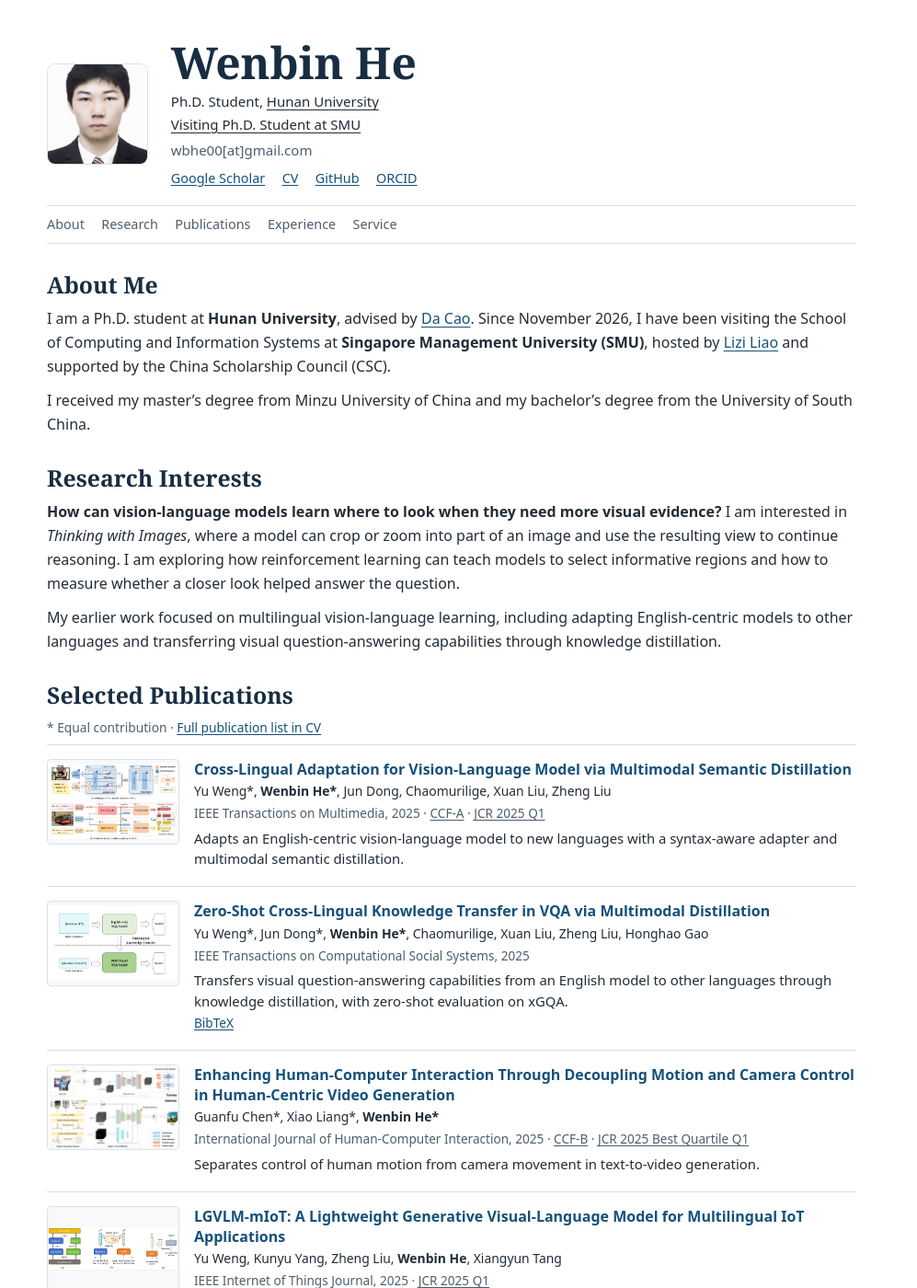
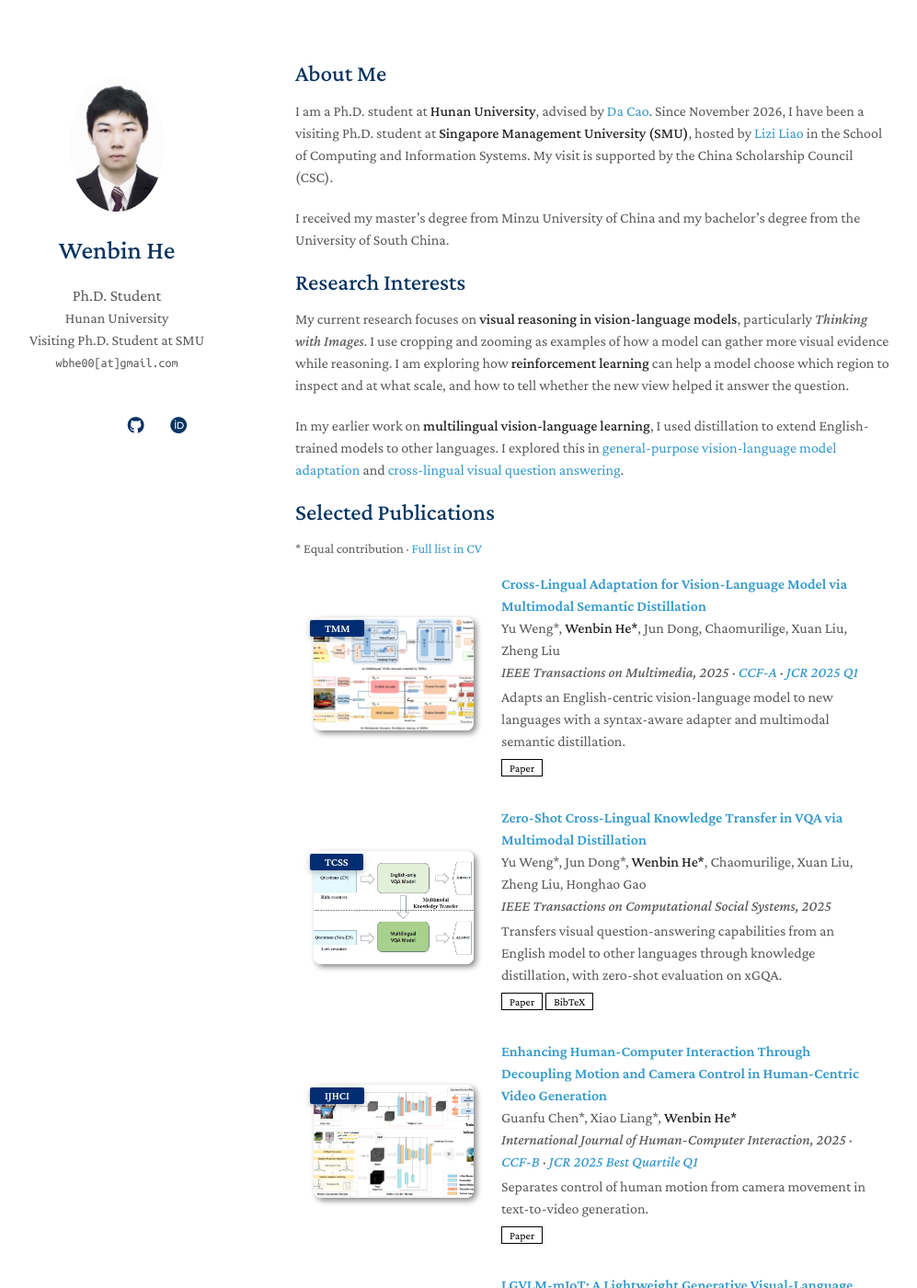
Before and after one commit to BbiHH/BbiHH.github.io, a Jekyll site: the page built from index.md, in a window 1280 px wide and 1400 px high. Shown: the whole window at 92% size, without its empty margins (149-1146 px from the left). Built offline with Jekyll 4.4.1, drawn with Linux system fonts in a browser that asks for light colours; a style sheet for code colours, icons or effects is not loaded; our own code applies the rules of GitHub Pages for plain Markdown files.

Commit message:
Restore homepage template and refine research narrative

```diff
--- a/_includes/publications.md
+++ b/_includes/publications.md
@@ -1,28 +1,56 @@
 <h2 id="publications">Selected Publications</h2>
 
-<p class="publication-note">* Equal contribution · <a href="{{ site.cv_link | relative_url }}">Full publication list in CV</a></p>
+<p style="font-size: 0.9em; margin-bottom: 0;">* Equal contribution · <a href="{{ site.cv_link | relative_url }}">Full list in CV</a></p>
 
-<ol class="publication-list">
-{% for paper in site.data.publications.main %}
-  <li class="pub-row">
-    {% if paper.image %}
-    <img class="publication-image" src="{{ paper.image | relative_url }}" alt="" loading="lazy">
+<div class="publications" style="margin-top: 1rem;">
+<ol class="bibliography">
+
+{% for link in site.data.publications.main %}
+
+<li id="paper-{{ link.conference_short | downcase }}">
+<div class="pub-row">
+  {% if link.image %}
+  <div class="col-sm-3 abbr" style="position: relative;padding-right: 15px;padding-left: 15px;">
+    <img src="{{ link.image }}" class="teaser img-fluid z-depth-1" alt="">
+    {% if link.conference_short %}
+    <abbr class="badge">{{ link.conference_short }}</abbr>
     {% endif %}
-    <div class="publication-detail">
-      <h3><a href="{{ paper.pdf }}">{{ paper.title | escape }}</a></h3>
-      <p class="publication-authors">{{ paper.authors | remove: ' (*Co-first authors)' }}</p>
-      <p class="publication-venue">{{ paper.conference }}</p>
-      {% if paper.summary %}
-      <p class="publication-summary">{{ paper.summary | escape }}</p>
+  </div>
+  {% endif %}
+  <div class="col-sm-9" style="position: relative;padding-right: 15px;padding-left: 20px;">
+      <div class="title"><a href="{{ link.pdf }}">{{ link.title }}</a></div>
+      <div class="author">{{ link.authors | remove: ' (*Co-first authors)' }}</div>
+      <div class="periodical"><em>{{ link.conference }}</em>
+      </div>
+      {% if link.summary %}
+      <div class="publication-summary" style="margin: 3px 0;">{{ link.summary | escape }}</div>
       {% endif %}
-      {% if paper.code or paper.page or paper.bibtex %}
-      <p class="publication-links">
-        {% if paper.code %}<a href="{{ paper.code }}">Code</a>{% endif %}
-        {% if paper.page %}<a href="{{ paper.page }}">Project page</a>{% endif %}
-        {% if paper.bibtex %}<a href="{{ paper.bibtex }}">BibTeX</a>{% endif %}
-      </p>
+    <div class="links">
+      {% if link.pdf %}
+      <a href="{{ link.pdf }}" class="btn btn-sm z-depth-0" role="button" target="_blank" style="font-size:12px;">Paper</a>
+      {% endif %}
+      {% if link.code %}
+      <a href="{{ link.code }}" class="btn btn-sm z-depth-0" role="button" target="_blank" style="font-size:12px;">Code</a>
+      {% endif %}
+      {% if link.page %}
+      <a href="{{ link.page }}" class="btn btn-sm z-depth-0" role="button" target="_blank" style="font-size:12px;">Project Page</a>
+      {% endif %}
+      {% if link.bibtex %}
+      <a href="{{ link.bibtex }}" class="btn btn-sm z-depth-0" role="button" target="_blank" style="font-size:12px;">BibTeX</a>
+      {% endif %}
+      {% if link.notes %}
+      <strong> <i style="color:#e74d3c">{{ link.notes }}</i></strong>
+      {% endif %}
+      {% if link.others %}
+      {{ link.others }}
       {% endif %}
     </div>
-  </li>
+  </div>
+</div>
+</li>
+<br>
+
 {% endfor %}
+
 </ol>
+</div>
--- a/_layouts/homepage.html
+++ b/_layouts/homepage.html
@@ -1,51 +1,117 @@
 <!DOCTYPE html>
-<html lang="{{ site.lang | default: 'en-US' }}">
+<html lang="{{ site.lang | default: "en-US" }}">
+
 <head>
+  <title>{{ site.title }} | {{site.affiliation}}</title>
+
   <meta charset="UTF-8">
+  <meta http-equiv="X-UA-Compatible" content="IE=edge">
   <meta name="viewport" content="width=device-width, initial-scale=1">
-  <title>{{ site.title | escape }} | {{ site.affiliation | escape }}</title>
-  <meta name="description" content="{{ site.description | escape }}">
-  {% if site.keywords %}<meta name="keywords" content="{{ site.keywords | escape }}">{% endif %}
-  {% if site.canonical %}<link rel="canonical" href="{{ site.canonical }}">{% endif %}
-  <link rel="icon" href="{{ site.favicon | relative_url }}" type="image/png">
-  {% if site.favicon_dark %}
-  <link rel="icon" href="{{ site.favicon_dark | relative_url }}" media="(prefers-color-scheme: dark)" type="image/png">
+  <meta name="description" content="{{ site.description }}">
+  {% if site.keywords %}
+  <meta name="keywords" content="{{ site.keywords | escape }}">
   {% endif %}
-  <link rel="stylesheet" href="{{ '/assets/css/homepage.css' | relative_url }}">
+  {% if site.canonical %}
+  <link rel="canonical" href="{{ site.canonical }}" />
+  {% endif %}
+
+  <link rel="icon" media="(prefers-color-scheme:dark)" href="{{ site.favicon_dark }}" type="image/png" />
+  <link rel="icon" media="(prefers-color-scheme:light)" href="{{ site.favicon }}" type="image/png" />
+  <script src="./assets/js/favicon-switcher.js" type="application/javascript"></script>
+
+  <link rel=stylesheet href=https://cdnjs.cloudflare.com/ajax/libs/academicons/1.8.6/css/academicons.min.css
+    integrity="sha256-uFVgMKfistnJAfoCUQigIl+JfUaP47GrRKjf6CTPVmw=" crossorigin=anonymous>
+  <link rel="stylesheet" href="https://cdnjs.cloudflare.com/ajax/libs/font-awesome/6.4.2/css/all.min.css"
+    integrity="sha512-z3gLpd7yknf1YoNbCzqRKc4qyor8gaKU1qmn+CShxbuBusANI9QpRohGBreCFkKxLhei6S9CQXFEbbKuqLg0DA=="
+    crossorigin="anonymous" referrerpolicy="no-referrer" />
+
+  {% if site.font == "Sans Serif" %}
+  <link rel="stylesheet" href="./assets/css/font_sans_serif.css">
+  {% else %}
+  <link rel="stylesheet" href="./assets/css/font.css">
+  {% endif %}
+  {% if site.auto_dark_mode %}
+  <link rel="stylesheet" href="./assets/css/style.css">
+  <link rel="stylesheet" href="./assets/css/publications.css">
+  {% else %}
+  <link rel="stylesheet" href="./assets/css/style-no-dark-mode.css">
+  <link rel="stylesheet" href="./assets/css/publications-no-dark-mode.css">
+  {% endif %}
+
 </head>
-<body class="{% if site.auto_dark_mode %}auto-dark{% endif %}{% if site.font == 'Sans Serif' %} sans-headings{% endif %}">
-  <a class="skip-link" href="#about-me">Skip to content</a>
-  <div class="homepage">
-    <header class="profile">
+
+<body>
+  <div class="wrapper">
+    <header>
+
       {% if site.avatar %}
-      <img class="profile-photo" src="{{ site.avatar | relative_url }}" alt="Portrait of {{ site.title | escape }}" width="108" height="108">
+      <a class="image avatar"><img src="{{ site.avatar }}" alt="avatar" /></a>
       {% endif %}
-      <div class="profile-details">
-        <h1>{{ site.title | escape }}</h1>
-        <p class="profile-affiliation">{{ site.position | escape }}, <a href="{{ site.affiliation_link }}">{{ site.affiliation | escape }}</a></p>
-        {% if site.visiting_affiliation %}
-        <p class="profile-affiliation"><a href="{{ site.visiting_affiliation_link }}">{{ site.visiting_affiliation | escape }}</a></p>
+
+      <h1>{{ site.title }}</h1>
+
+      {% if site.position %}
+      <position style="font-size:1.10rem;">{{ site.position }}</position>
+      <br>
+      {% endif %}
+      {% if site.affiliation %}
+      <a href="{{ site.affiliation_link }}" rel="noopener">
+        <autocolor>{{ site.affiliation }}</autocolor>
+      </a>
+      <br>
+      {% endif %}
+      {% if site.visiting_affiliation %}
+      <a href="{{ site.visiting_affiliation_link }}">
+        <autocolor>{{ site.visiting_affiliation }}</autocolor>
+      </a>
+      <br>
+      {% endif %}
+      {% if site.email %}
+      <email>{{ site.email | escape }}</email>
+      <br>
+      {% endif %}
+      <br>
+      <div class="social-icons">
+        {% if site.google_scholar %}
+        <a style="margin: 0 5px 0 0" href="{{ site.google_scholar }}">
+          <i class="ai ai-google-scholar" style="font-size:1.2rem"></i>
+        </a>
         {% endif %}
-        {% if site.email %}<p class="profile-email">{{ site.email | escape }}</p>{% endif %}
-        <nav class="profile-links" aria-label="Academic profiles and CV">
-          {% if site.google_scholar %}<a href="{{ site.google_scholar }}">Google Scholar</a>{% endif %}
-          {% if site.cv_link %}<a href="{{ site.cv_link | relative_url }}">CV</a>{% endif %}
-          {% if site.github_link %}<a href="{{ site.github_link }}">GitHub</a>{% endif %}
-          {% if site.orcid_link %}<a href="{{ site.orcid_link }}">ORCID</a>{% endif %}
-        </nav>
+
+        {% if site.cv_link %}
+        <a style="margin: 0 5px 0 0" href="{{ site.cv_link }}">
+          <i class="ai ai-cv" style="font-size:1.3rem;"></i>
+        </a>
+        {% endif %}
+
+        {% if site.github_link %}
+        <a style="margin: 0 5px 0 0" href="{{ site.github_link }}">
+          <i class="fab fa-github"></i>
+        </a>
+        {% endif %}
+
+        {% if site.orcid_link %}
+        <a style="margin: 0 5px 0 0" href="{{ site.orcid_link }}">
+          <i class="fab fa-orcid"></i>
+        </a>
+        {% endif %}
+
       </div>
+      <br>
+
     </header>
-    <nav class="section-links" aria-label="On this page">
-      <a href="#about-me">About</a>
-      <a href="#research-interests">Research</a>
-      <a href="#publications">Publications</a>
-      <a href="#research-experience">Experience</a>
-      <a href="#services">Service</a>
-    </nav>
-    <main class="main-content">
+    <section>
+
       {{ content }}
-    </main>
+
+      <br>
+
+    </section>
+    <footer>
+
+    </footer>
   </div>
+  <script src="{{ '/assets/js/scale.fix.js' | relative_url }}"></script>
   {% if site.google_analytics %}
   <script>
     (function (i, s, o, g, r, a, m) {
@@ -58,5 +124,7 @@
     ga('send', 'pageview');
   </script>
   {% endif %}
+
 </body>
+
 </html>
--- a/assets/css/homepage.css
+++ /dev/null
@@ -1,129 +0,0 @@
-:root {
-  color-scheme: light;
-  --background: #fff;
-  --ink: #222c36;
-  --muted: #4e5e6c;
-  --heading: #182d41;
-  --link: #15517a;
-  --line: #d9e2e8;
-  --figure: #f7f9fa;
-}
-
-body {
-  margin: 0;
-  background: var(--background);
-  color: var(--ink);
-  font: 1rem/1.62 system-ui, -apple-system, BlinkMacSystemFont, "Segoe UI", sans-serif;
-}
-
-h1, h2, h3 { color: var(--heading); }
-h1, h2 { font-family: Georgia, "Times New Roman", serif; }
-.sans-headings h1, .sans-headings h2 { font-family: inherit; }
-h1 { margin: 0 0 0.25rem; font-size: clamp(2.25rem, 5vw, 3rem); line-height: 1.08; }
-h2 { margin: 1.85rem 0 0.55rem; font-size: 1.55rem; line-height: 1.25; scroll-margin-top: 1rem; }
-p { margin: 0 0 0.7rem; }
-a { color: var(--link); text-decoration-thickness: 1px; text-underline-offset: 0.17em; }
-a:focus-visible { outline: 2px solid var(--link); outline-offset: 3px; }
-
-.homepage { max-width: 55rem; margin: 0 auto; padding: 2.65rem 1.5rem 3rem; }
-
-.skip-link {
-  position: absolute;
-  top: 0.5rem;
-  left: 0.5rem;
-  padding: 0.4rem 0.75rem;
-  background: var(--background);
-  transform: translateY(-150%);
-}
-.skip-link:focus { transform: translateY(0); }
-
-.profile {
-  display: flex;
-  align-items: center;
-  gap: 1.55rem;
-  padding-bottom: 1.15rem;
-}
-.profile-photo {
-  width: 6.75rem;
-  height: 6.75rem;
-  flex: none;
-  border: 1px solid var(--line);
-  border-radius: 0.55rem;
-  object-fit: cover;
-}
-.profile-affiliation, .profile-email { margin: 0; font-size: 0.94rem; }
-.profile-affiliation a { color: inherit; }
-.profile-email { margin-top: 0.25rem; color: var(--muted); overflow-wrap: anywhere; }
-.profile-links, .section-links {
-  display: flex;
-  flex-wrap: wrap;
-  column-gap: 1.15rem;
-  row-gap: 0.2rem;
-  font-size: 0.9rem;
-}
-.profile-links { margin-top: 0.4rem; }
-.section-links {
-  border-block: 1px solid var(--line);
-  padding: 0.5rem 0;
-}
-.section-links a { color: var(--muted); text-decoration: none; }
-.section-links a:hover { color: var(--link); text-decoration: underline; }
-
-.publication-note { color: var(--muted); font-size: 0.86rem; margin-bottom: 0.4rem; }
-.publication-list { padding: 0; margin: 0; list-style: none; }
-.pub-row {
-  display: flex;
-  align-items: flex-start;
-  gap: 1rem;
-  padding: 0.95rem 0;
-  border-bottom: 1px solid var(--line);
-}
-.pub-row:first-child { border-top: 1px solid var(--line); }
-.publication-image {
-  width: 9rem;
-  height: 5.8rem;
-  flex: none;
-  box-sizing: border-box;
-  border: 1px solid var(--line);
-  border-radius: 0.25rem;
-  background: var(--figure);
-  object-fit: contain;
-}
-.publication-detail { min-width: 0; }
-.publication-detail h3 { font-size: 1rem; line-height: 1.38; margin: 0 0 0.2rem; }
-.publication-detail h3 a { text-decoration: none; }
-.publication-detail h3 a:hover { text-decoration: underline; }
-.publication-detail p { margin: 0 0 0.2rem; line-height: 1.5; }
-.publication-authors { font-size: 0.87rem; }
-.publication-venue, .publication-links { font-size: 0.85rem; color: var(--muted); }
-.publication-venue a { color: inherit; }
-.publication-summary { font-size: 0.93rem; padding-top: 0.13rem; }
-.publication-links a { margin-right: 0.65rem; }
-
-.main-content > ul { padding-left: 1.2rem; margin: 0; }
-
-@media (max-width: 36rem) {
-  .homepage { padding: 1.6rem 1rem 2rem; }
-  .profile { gap: 0.9rem; align-items: flex-start; }
-  .profile-photo { width: 4.25rem; height: 4.25rem; }
-  .section-links { column-gap: 0.8rem; }
-  .pub-row { gap: 0.65rem; }
-  .publication-image { width: 5rem; height: 3.55rem; margin-top: 0.15rem; }
-}
-
-@media (max-width: 28rem) {
-  .publication-image { display: none; }
-}
-
-@media (prefers-color-scheme: dark) {
-  .auto-dark {
-    color-scheme: dark;
-    --background: #17212a;
-    --ink: #e5eaf0;
-    --muted: #b9c6d0;
-    --heading: #edf3f7;
-    --link: #a3d6f6;
-    --line: #3f5262;
-    --figure: #e4e9ec;
-  }
-}
--- a/index.md
+++ b/index.md
@@ -4,15 +4,15 @@
 
 ## About Me
 
-I am a Ph.D. student at **Hunan University**, advised by [Da Cao](https://csee.hnu.edu.cn/people/caoda). Since November 2026, I have been visiting the School of Computing and Information Systems at **Singapore Management University (SMU)**, hosted by [Lizi Liao](https://computing.smu.edu.sg/faculty/profile/6261/liao-lizi-6261) and supported by the China Scholarship Council (CSC).
+I am a Ph.D. student at **Hunan University**, advised by [Da Cao](https://csee.hnu.edu.cn/people/caoda). Since November 2026, I have been a visiting Ph.D. student at **Singapore Management University (SMU)**, hosted by [Lizi Liao](https://computing.smu.edu.sg/faculty/profile/6261/liao-lizi-6261) in the School of Computing and Information Systems. My visit is supported by the China Scholarship Council (CSC).
 
 I received my master's degree from Minzu University of China and my bachelor's degree from the University of South China.
 
 ## Research Interests
 
-**How can vision-language models learn where to look when they need more visual evidence?** I am interested in *Thinking with Images*, where a model can crop or zoom into part of an image and use the resulting view to continue reasoning. I am exploring how reinforcement learning can teach models to select informative regions and how to measure whether a closer look helped answer the question.
+My current research focuses on **visual reasoning in vision-language models**, particularly *Thinking with Images*. I use cropping and zooming as examples of how a model can gather more visual evidence while reasoning. I am exploring how **reinforcement learning** can help a model choose which region to inspect and at what scale, and how to tell whether the new view helped it answer the question.
 
-My earlier work focused on multilingual vision-language learning, including adapting English-centric models to other languages and transferring visual question-answering capabilities through knowledge distillation.
+In my earlier work on **multilingual vision-language learning**, I used distillation to extend English-trained models to other languages. I explored this in [general-purpose vision-language model adaptation](#paper-tmm) and [cross-lingual visual question answering](#paper-tcss).
 
 {% include_relative _includes/publications.md %}
 
```
